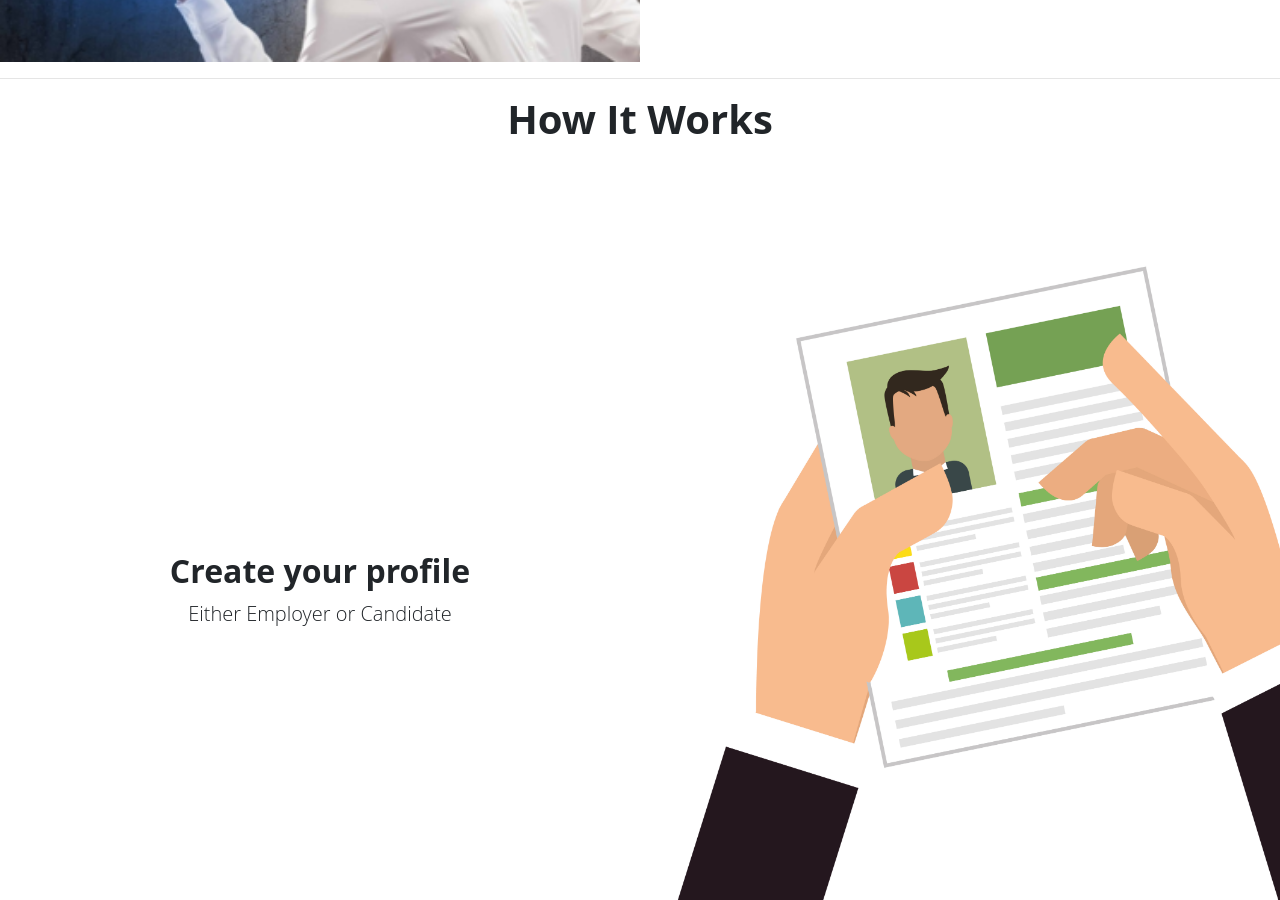
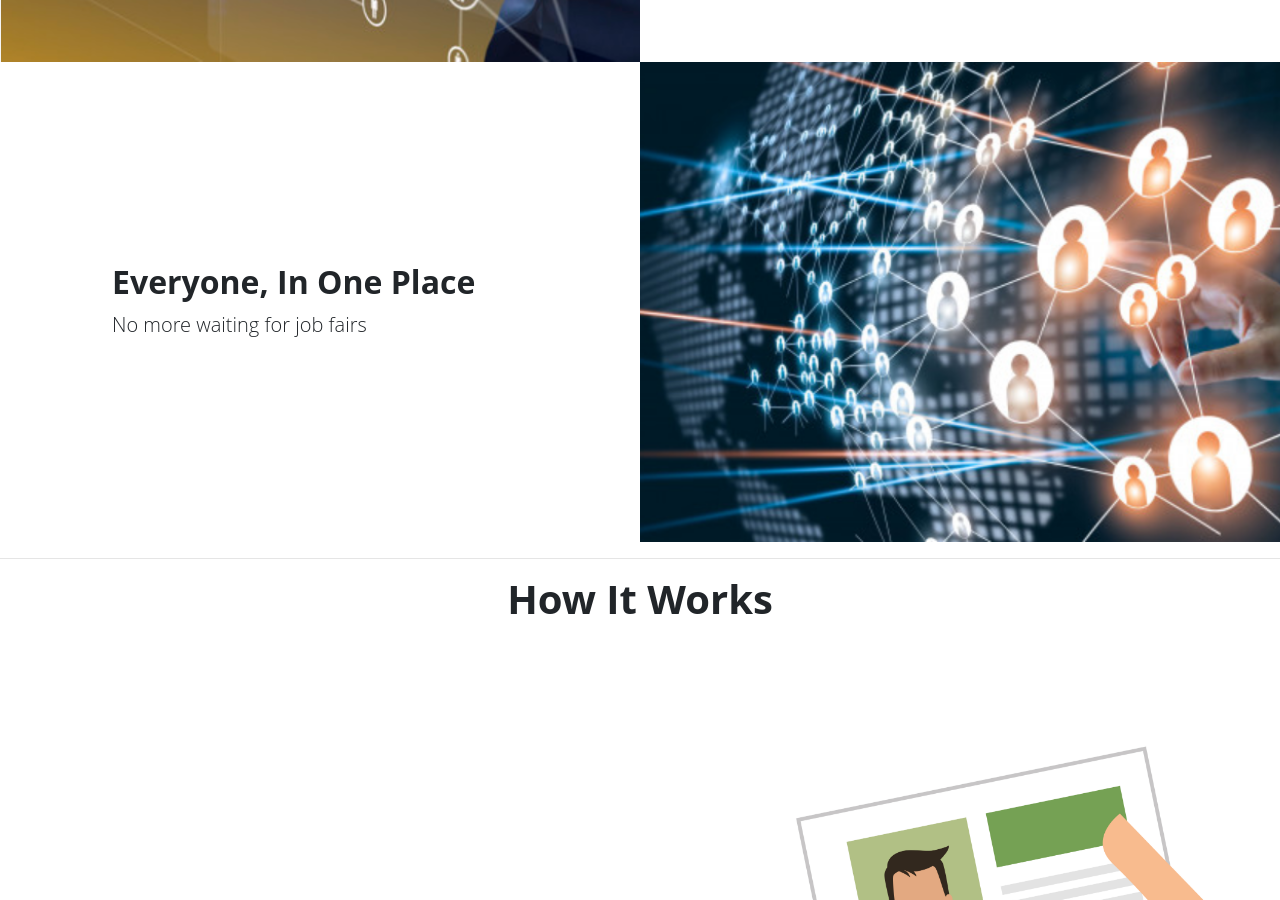
Before and after one commit to cristinamaria11/connect.github.io, a Jekyll site: the page index.html, which Jekyll copies as it is, in a window 1280 px wide and 900 px high, scrolled down 1976 px. Built offline with Jekyll 4.4.1, drawn with Linux system fonts in a browser that asks for light colours.

Commit message:
Update index.html

```diff
--- a/index.html
+++ b/index.html
@@ -111,17 +111,24 @@
     <section class="showcase">
       <div class="container-fluid p-0">
         <div class="row no-gutters">
-          <div class="col-lg-6 order-lg-2 text-white showcase-img" style="background-image: url('images/mock1.jpg');"></div>
+          <div class="col-lg-6 order-lg-2 text-white showcase-img" style="background-image: url('images/landing_page/easy.PNG');"></div>
           <div class="col-lg-6 order-lg-1 my-auto showcase-text">
             <h2>Effortless</h2>
             <p class="lead mb-0">You can't find some other easier way to do it!</p>
           </div>
         </div>
         <div class="row no-gutters">
-          <div class="col-lg-6 text-white showcase-img" style="background-image: url('images/mock2.png');"></div>
+          <div class="col-lg-6 text-white showcase-img" style="background-image: url('images/landing_page/design.PNG');"></div>
           <div class="col-lg-6 my-auto showcase-text">
             <h2>Easy &amp; Intuitive design</h2>
             <p class="lead mb-0">When you see it, you know what to do</p>
+          </div>
+        </div>
+        <div class="row no-gutters">
+          <div class="col-lg-6 order-lg-2 text-white showcase-img" style="background-image: url('images/landing_page/oneplace.PNG');"></div>
+          <div class="col-lg-6 order-lg-1 my-auto showcase-text">
+            <h2>Everyone, In One Place</h2>
+            <p class="lead mb-0">No more waiting for job fairs</p>
           </div>
         </div>
       </div>
```
